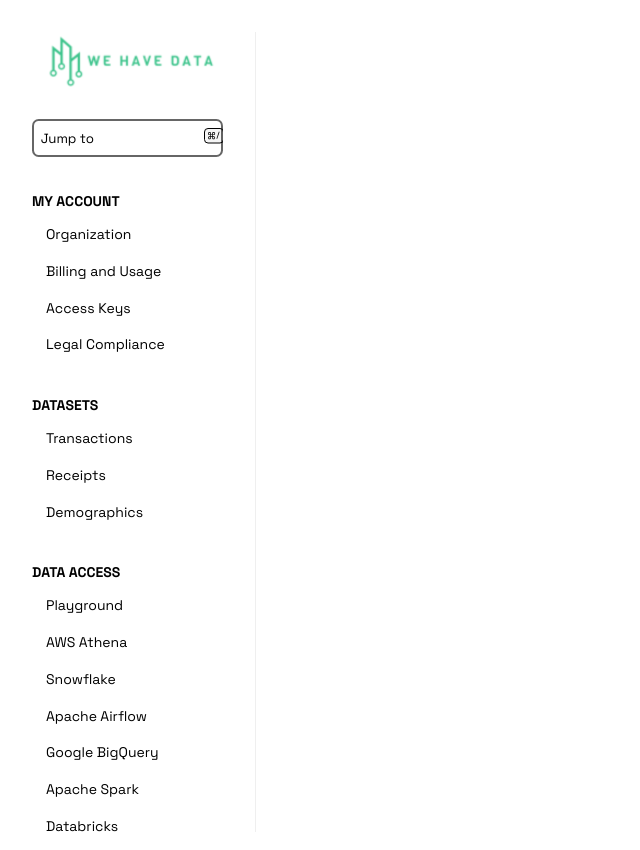
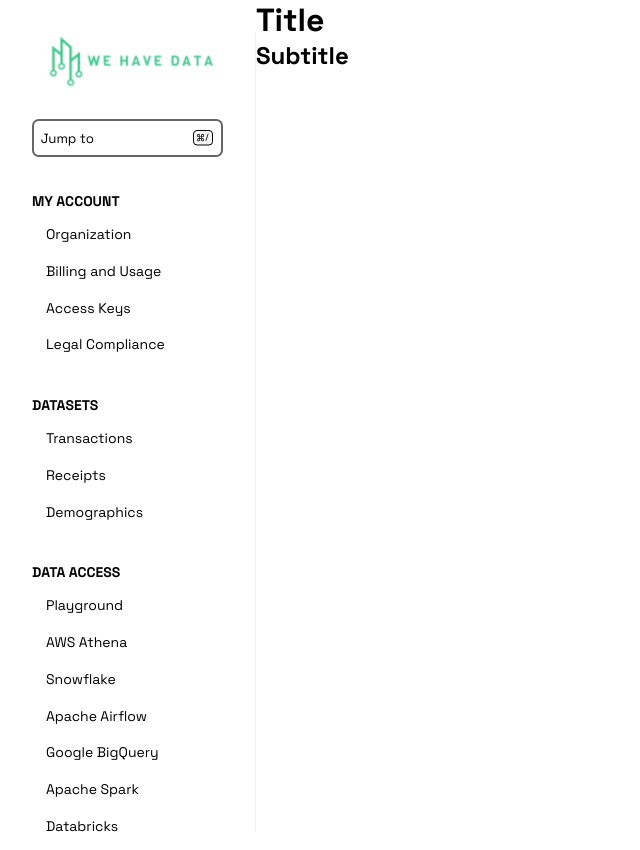
Before and after one commit to tiki/website-client-shop, a Vue app: page / in a window 1280 px wide. Shown: the whole page, without its empty margins (0-640 px from the left). Built offline with nearby package versions, Linux system fonts and the light colour scheme.

Commit message:
wip: second column

```diff
--- /dev/null
+++ b/src/ContentColumn/ContentColumn.vue
@@ -0,0 +1,9 @@
+<script setup lang="ts">
+import ContentHeader from './ContentHeader.vue'
+</script>
+
+<template>
+  <content-header />
+</template>
+
+<style scoped></style>
--- /dev/null
+++ b/src/ContentColumn/ContentHeader.vue
@@ -0,0 +1,15 @@
+<script setup lang="ts"></script>
+
+<template>
+  <div class="container">
+    <h1>Title</h1>
+    <h2>Subtitle</h2>
+  </div>
+</template>
+
+<style scoped>
+.container {
+  display: flex;
+  flex-direction: column;
+}
+</style>
--- a/src/MainLayout/MainLayout.vue
+++ b/src/MainLayout/MainLayout.vue
@@ -1,14 +1,22 @@
 <script setup lang="ts">
 import NavigationColumn from '../NavColumn/NavigationColumn.vue'
+import ContentColumn from '../ContentColumn/ContentColumn.vue'
 </script>
 
 <template>
-  <!-- first column  -->
-  <navigation-column />
+  <div class="container">
+    <!-- first column  -->
+    <navigation-column />
 
-  <!-- second column -->
+    <!-- second column -->
+    <content-column />
 
-  <!-- third column -->
+    <!-- third column -->
+  </div>
 </template>
 
-<style></style>
+<style scoped>
+.container {
+  display: flex;
+}
+</style>
--- /dev/null
+++ b/src/NavColumn/NavHeader.vue
@@ -0,0 +1,9 @@
+<script setup lang="ts">
+import LogoImg from './LogoImg.vue'
+import SearchBar from './SearchBar.vue'
+</script>
+
+<template>
+  <logo-img />
+  <search-bar />
+</template>
--- a/src/NavColumn/NavigationColumn.vue
+++ b/src/NavColumn/NavigationColumn.vue
@@ -1,7 +1,6 @@
 <script setup lang="ts">
-import LogoImg from './LogoImg.vue'
-import SearchBar from './SearchBar.vue'
 import NavSection from './NavSection.vue'
+import NavHeader from './NavHeader.vue'
 
 const contentSection = [
   {
@@ -29,8 +28,7 @@ const contentSection = [
 
 <template>
   <div class="nav-column-container">
-    <logo-img />
-    <search-bar />
+    <nav-header />
     <nav-section :nav-section="contentSection" />
   </div>
 </template>
--- a/src/NavColumn/SearchBar.vue
+++ b/src/NavColumn/SearchBar.vue
@@ -17,7 +17,7 @@ input {
   width: 100%;
   border-radius: 0.5em;
   border: 0.15em solid rgba(0, 0, 0, 0.6);
-  background: url('src/assets/searchBarSuffix.svg') no-repeat scroll 170px 7px;
+  background: url('src/assets/searchBarSuffix.svg') no-repeat scroll 95% 50%;
   margin-top: 2em;
   margin-bottom: 0.5em;
 }
```
